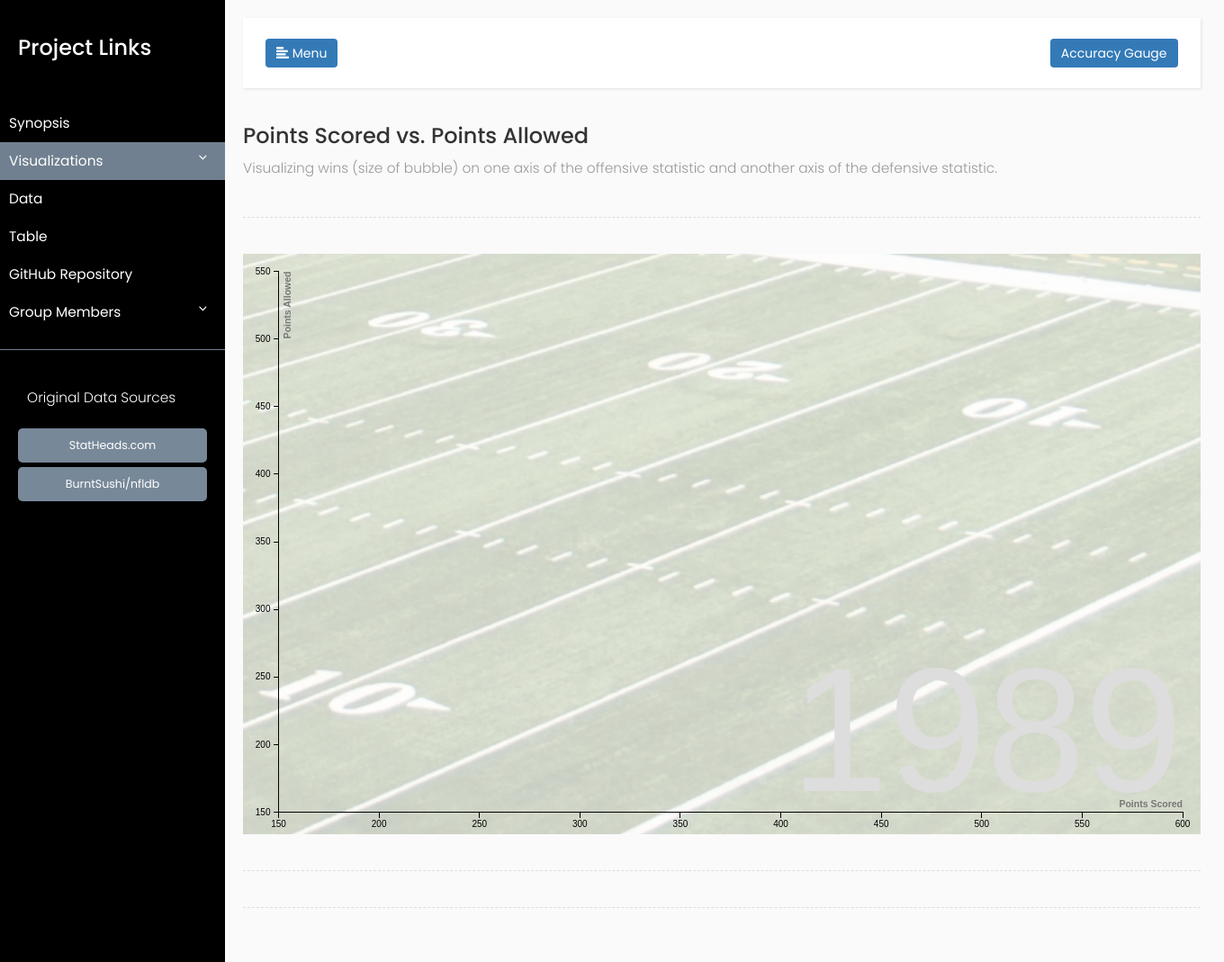
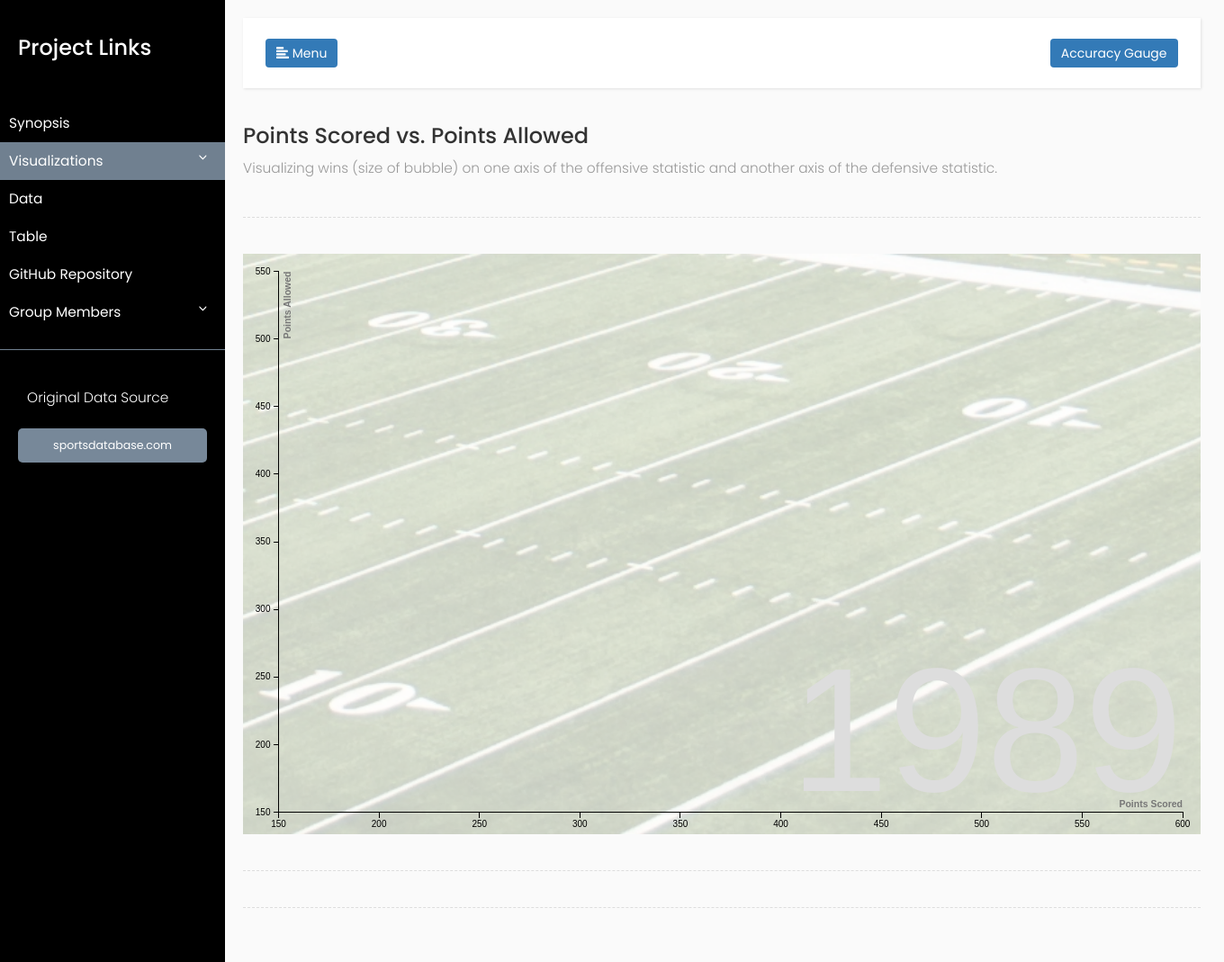
Before and after one commit to mu13j/Group-Project, a Flask app: page /points in a window 1360 px wide. Shown: the whole page at 90% size. Run offline with Flask 2, Linux system fonts and the light colour scheme; data comes from the database, SQL or seed files in the repository; data that the repository does not hold is empty; some libraries are stand-ins or nearby versions.

Commit message:
josh edits

```diff
--- a/templates/chart.html
+++ b/templates/chart.html
@@ -70,9 +70,8 @@
                 </ul>
 
                 <ul class="list-unstyled CTAs">
-                    <p>Original Data Sources</p>
-                    <li><a href="http://statheads.com/pro-football/query/" class="download">StatHeads.com</a></li>
-                    <li><a href="https://github.com/BurntSushi/nfldb" class="download">BurntSushi/nfldb</a></li>
+                    <p>Original Data Source</p>
+                    <li><a href="http://sportsdatabase.com/nfl/query" class="download">sportsdatabase.com</a></li>
                 </ul>
             </nav>
 
--- a/templates/pass_yards.html
+++ b/templates/pass_yards.html
@@ -70,9 +70,8 @@
                 </ul>
 
                 <ul class="list-unstyled CTAs">
-                    <p>Original Data Sources</p>
-                    <li><a href="http://statheads.com/pro-football/query/" class="download">StatHeads.com</a></li>
-                    <li><a href="https://github.com/BurntSushi/nfldb" class="download">BurntSushi/nfldb</a></li>
+                    <p>Original Data Source</p>
+                    <li><a href="http://sportsdatabase.com/nfl/query" class="download">sportsdatabase.com</a></li>
                 </ul>
             </nav>
 
--- a/templates/points.html
+++ b/templates/points.html
@@ -70,9 +70,8 @@
                 </ul>
 
                 <ul class="list-unstyled CTAs">
-                    <p>Original Data Sources</p>
-                    <li><a href="http://statheads.com/pro-football/query/" class="download">StatHeads.com</a></li>
-                    <li><a href="https://github.com/BurntSushi/nfldb" class="download">BurntSushi/nfldb</a></li>
+                    <p>Original Data Source</p>
+                    <li><a href="http://sportsdatabase.com/nfl/query" class="download">sportsdatabase.com</a></li>
                 </ul>
             </nav>
 
--- a/templates/rush_yards.html
+++ b/templates/rush_yards.html
@@ -70,9 +70,8 @@
                 </ul>
 
                 <ul class="list-unstyled CTAs">
-                    <p>Original Data Sources</p>
-                    <li><a href="http://statheads.com/pro-football/query/" class="download">StatHeads.com</a></li>
-                    <li><a href="https://github.com/BurntSushi/nfldb" class="download">BurntSushi/nfldb</a></li>
+                    <p>Original Data Source</p>
+                    <li><a href="http://sportsdatabase.com/nfl/query" class="download">sportsdatabase.com</a></li>
                 </ul>
             </nav>
 
--- a/templates/synopsis.html
+++ b/templates/synopsis.html
@@ -71,9 +71,8 @@
                 </ul>
 
                 <ul class="list-unstyled CTAs">
-                    <p>Original Data Sources</p>
-                    <li><a href="http://statheads.com/pro-football/query/" class="download">StatHeads.com</a></li>
-                    <li><a href="https://github.com/BurntSushi/nfldb" class="download">BurntSushi/nfldb</a></li>
+                    <p>Original Data Source</p>
+                    <li><a href="http://sportsdatabase.com/nfl/query" class="download">sportsdatabase.com</a></li>
                 </ul>
             </nav>
 
```
